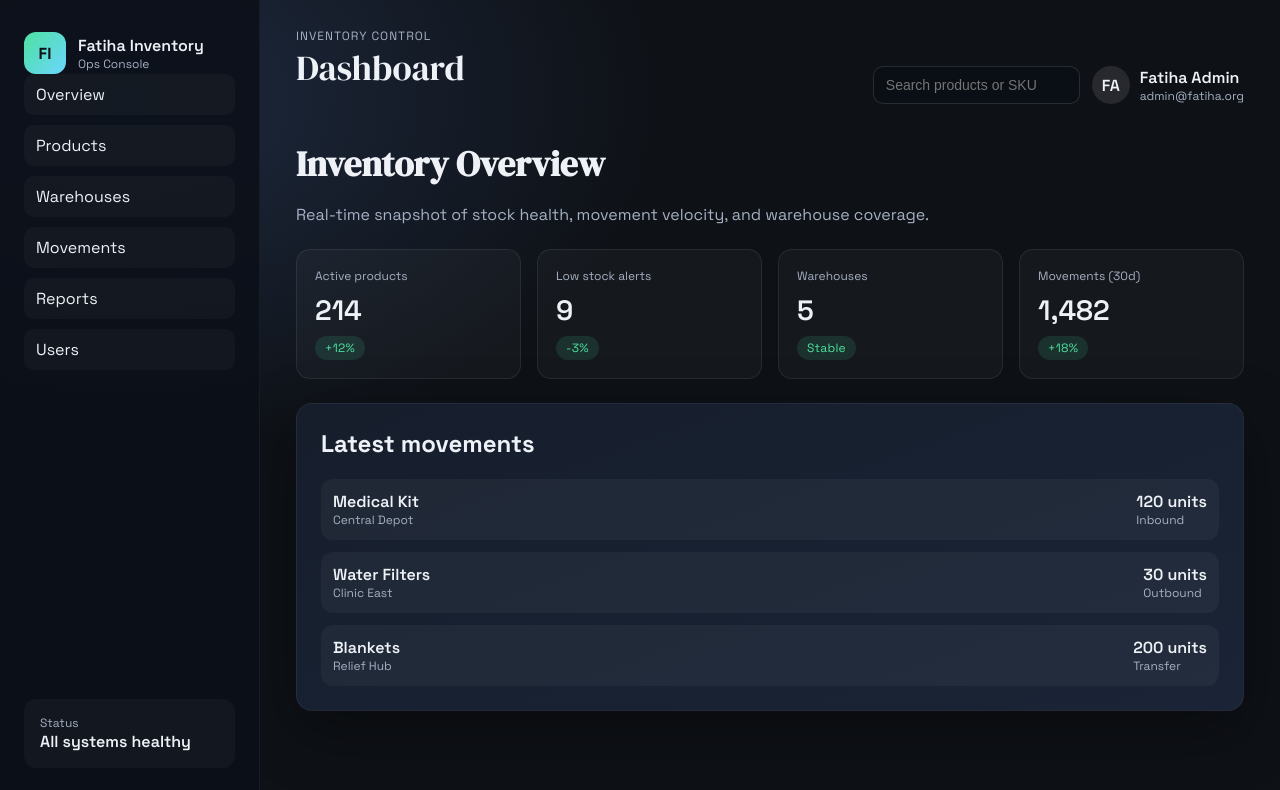
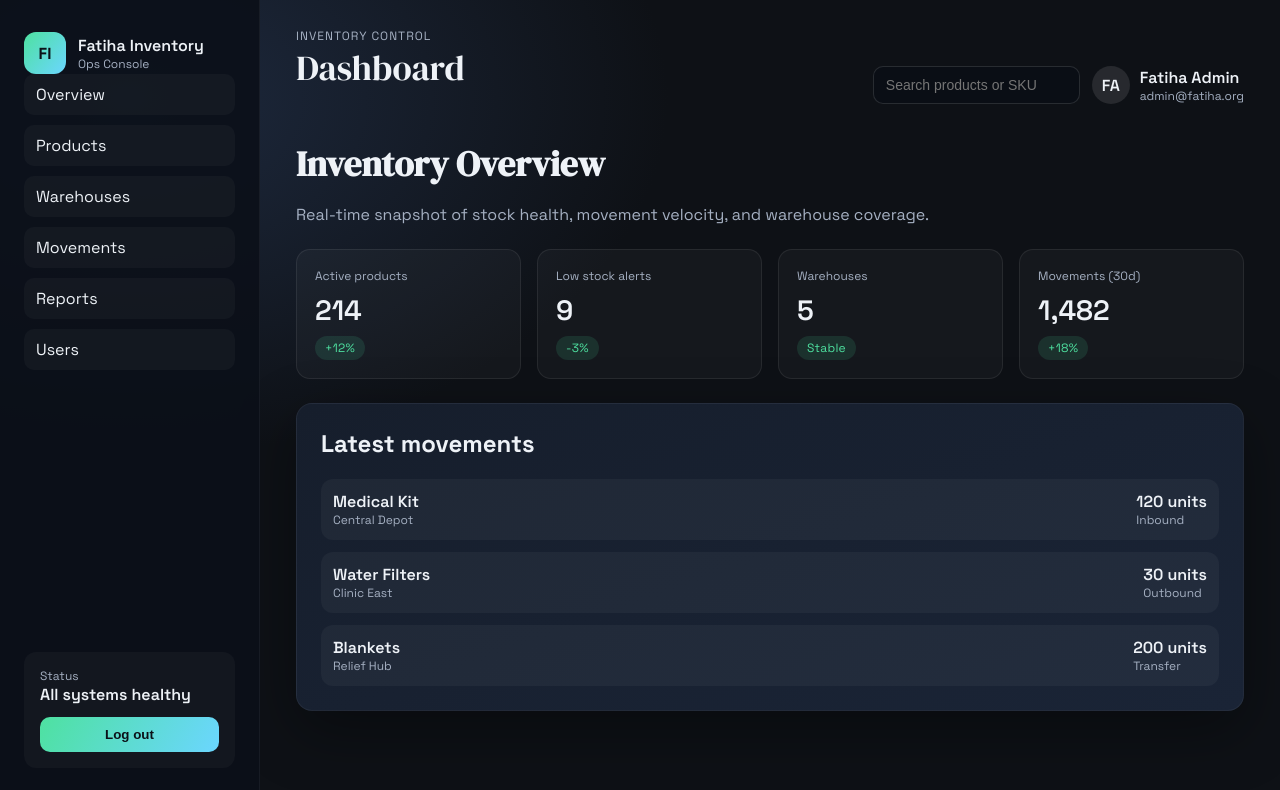
Before and after one commit to rafaelrafin007/Fatiha-Inventory, a Next.js app: page /dashboard in a window 1280 px wide. Shown: the top 790 px of the page. Built offline with nearby package versions, Linux system fonts and the light colour scheme.

Commit message:
Logout button

```diff
--- a/src/components/Sidebar.tsx
+++ b/src/components/Sidebar.tsx
@@ -1,4 +1,8 @@
+ "use client";
+
 import Link from "next/link";
+import { useRouter } from "next/navigation";
+import { supabaseBrowser } from "@/lib/supabaseClient";
 
 const navItems = [
   { href: "/dashboard", label: "Overview" },
@@ -10,6 +14,15 @@ const navItems = [
 ];
 
 export default function Sidebar() {
+  const router = useRouter();
+
+  const handleLogout = async () => {
+    const supabase = supabaseBrowser();
+    await supabase.auth.signOut();
+    router.push("/login");
+    router.refresh();
+  };
+
   return (
     <aside className="sidebar">
       <div>
@@ -33,10 +46,20 @@ export default function Sidebar() {
       </div>
 
       <div className="sidebar-footer">
-        <div className="subtle" style={{ fontSize: 12 }}>
-          Status
+        <div>
+          <div className="subtle" style={{ fontSize: 12 }}>
+            Status
+          </div>
+          <div style={{ fontWeight: 600 }}>All systems healthy</div>
         </div>
-        <div style={{ fontWeight: 600 }}>All systems healthy</div>
+        <button
+          type="button"
+          className="button"
+          style={{ marginTop: 12, width: "100%" }}
+          onClick={handleLogout}
+        >
+          Log out
+        </button>
       </div>
     </aside>
   );
```
